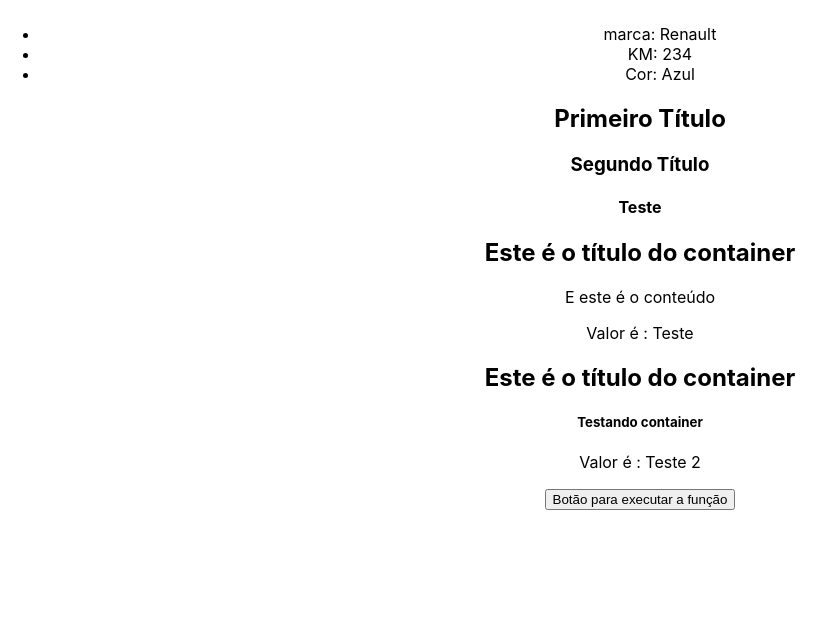
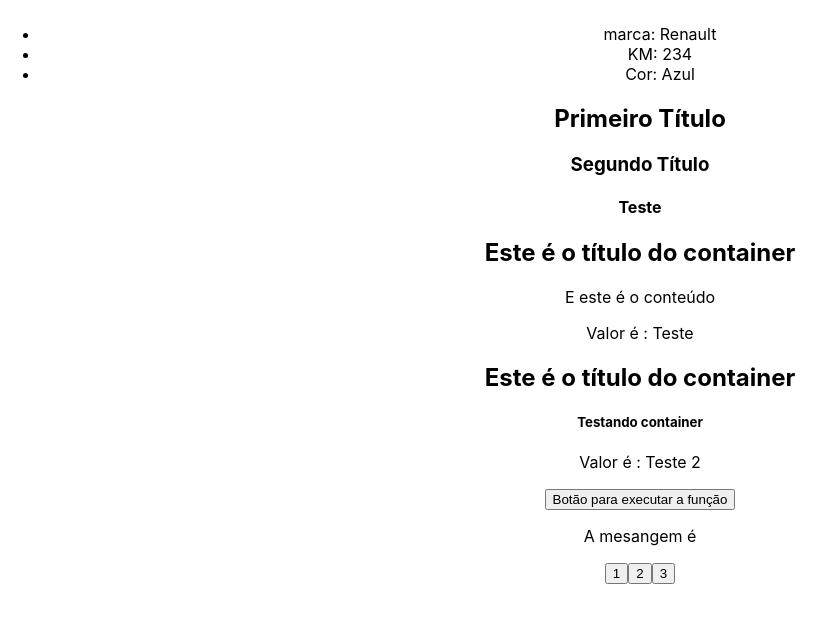
Before and after one commit to kaiotcp1/curso_react, a React (Create React App) app in the folder 3_AVANÇANDO_NO_REACT/avancando/: page / in a window 1280 px wide. Shown: the part 2069-2691 px from the top of the page, without its empty margins (0-835 px from the left). Built offline with nearby package versions, Linux system fonts and the light colour scheme.

Commit message:
State lift

```diff
--- a/3_AVANÇANDO_NO_REACT/avancando/src/App.js
+++ b/3_AVANÇANDO_NO_REACT/avancando/src/App.js
@@ -1,5 +1,6 @@
 import './App.css';
 
+import React, { useState } from 'react';
 import City from './assets/city.jpg';
 import CarDetails from './components/CarDetails';
 import ConditionalRender from './components/ConditionalRender';
@@ -9,6 +10,8 @@
 import Fragment from './components/Fragment';
 import Container from './components/Container';
 import ExecuteFunction from './components/ExecuteFunction';
+import Message from './components/Message';
+import ChangeMessageState from './components/ChangeMessageState';
 function App() {
   const name = "Kaio";
   //const [userName] = useState("Maria")
@@ -22,6 +25,12 @@
   function showMessage() {
     console.log("Mensagem da função")
   }
+
+  const [message, setMessage] = useState("")
+  const handleMessage = (msg) => {
+    setMessage(msg);
+  }
+
 
   return (
     <div className="App">
@@ -64,6 +73,9 @@
       </Container>
       {/* Executar função */}
       <ExecuteFunction myFunction={showMessage}/>
+      {/* state lift */}
+      <Message msg={message}/>
+      <ChangeMessageState handleMessage={handleMessage}/>
     </div>
   );
 }
--- /dev/null
+++ b/3_AVANÇANDO_NO_REACT/avancando/src/components/ChangeMessageState.js
@@ -0,0 +1,16 @@
+import React from 'react'
+
+const ChangeMessageState = ({handleMessage}) => {
+    const messages = ["Oi", "Olá", "Oi, tudo bem?"]
+
+    return (
+    <div>
+        <button onClick={() => handleMessage(messages[0])}>1</button>
+        <button onClick={() => handleMessage(messages[1])}>2</button>
+        <button onClick={() => handleMessage(messages[2])}>3</button>
+
+    </div>
+  )
+}
+
+export default ChangeMessageState
--- /dev/null
+++ b/3_AVANÇANDO_NO_REACT/avancando/src/components/Message.js
@@ -0,0 +1,11 @@
+import React from 'react'
+
+const Message = ({msg}) => {
+  return (
+    <div>
+        <p>A mesangem é {msg}</p>
+    </div>
+  )
+}
+
+export default Message
```
